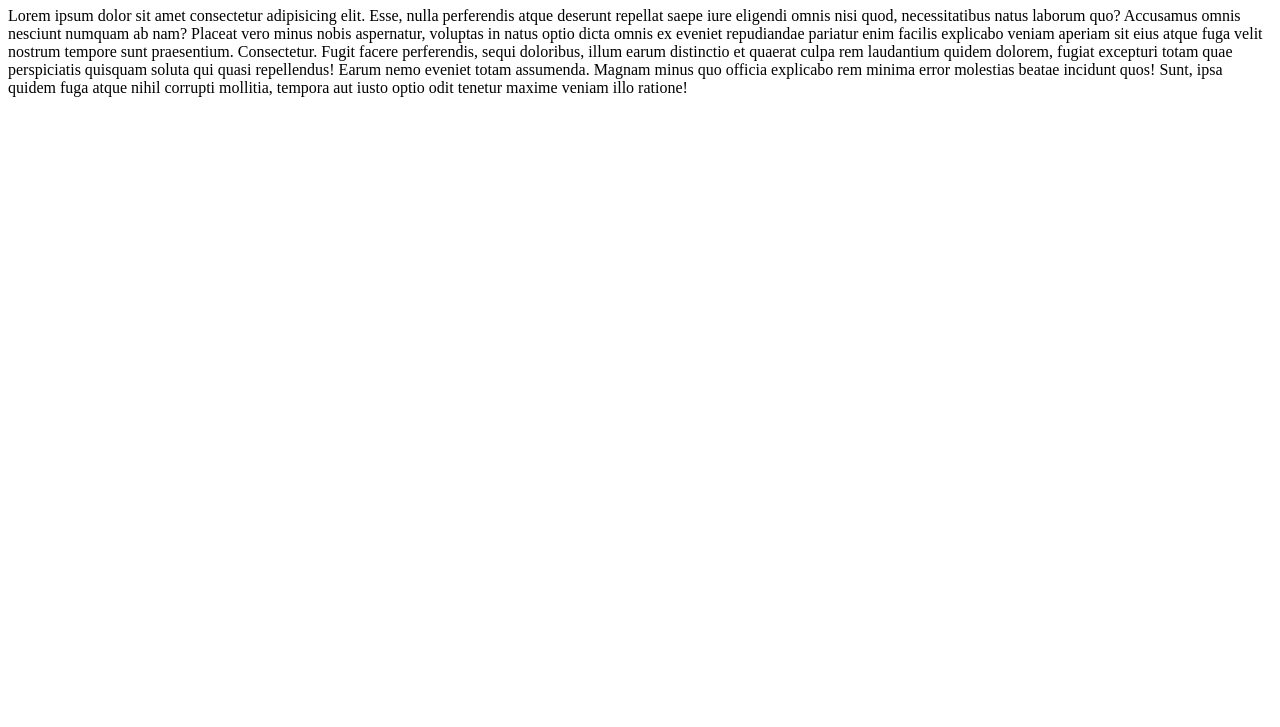
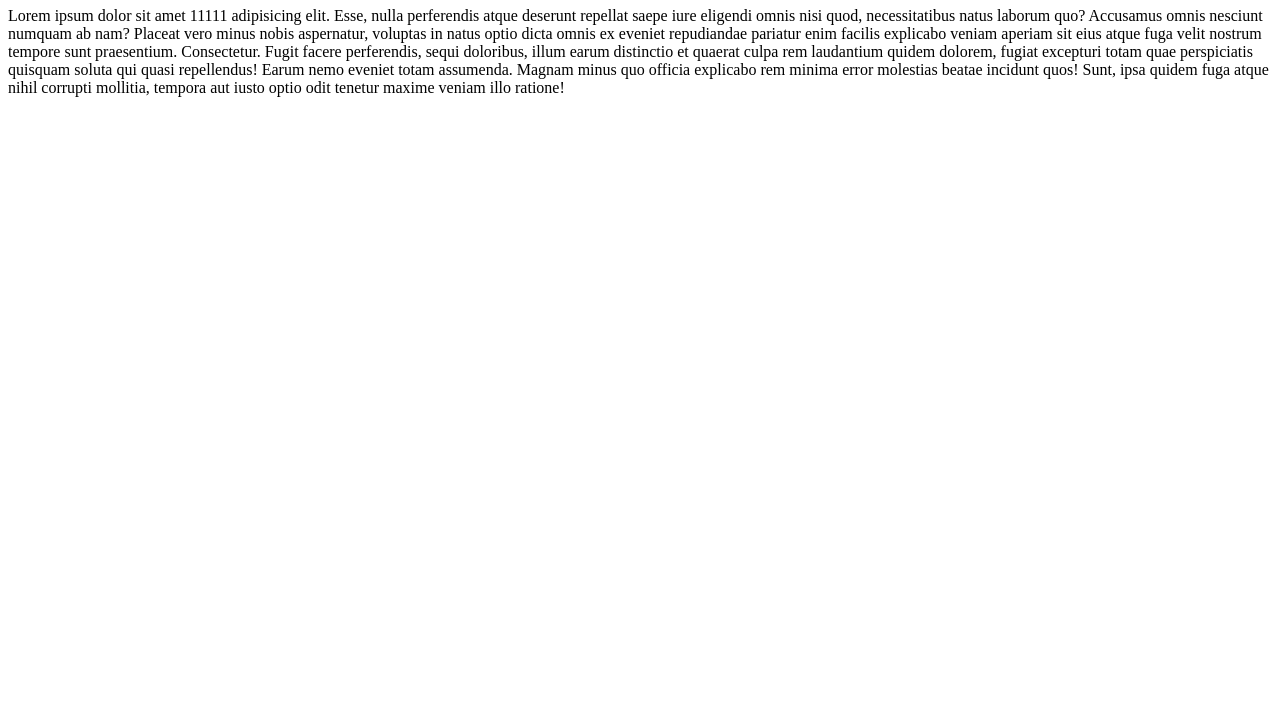
Before and after one commit to Fajoce/mergeconflicts, a plain HTML site: page index.html in a window 1280 px wide. Shown: the part 73-800 px from the top of the page. Drawn offline with Linux system fonts and the light colour scheme.

Commit message:
another1

```diff
--- a/index.html
+++ b/index.html
@@ -8,7 +8,7 @@
 </head>
 <body>
     <h1>Merge</h1>
-    <p>Lorem ipsum dolor sit amet consectetur adipisicing elit. Esse, nulla perferendis atque deserunt repellat saepe iure eligendi omnis nisi quod, necessitatibus natus laborum quo? Accusamus omnis nesciunt numquam ab nam?
+    <p>Lorem ipsum dolor sit amet 11111 adipisicing elit. Esse, nulla perferendis atque deserunt repellat saepe iure eligendi omnis nisi quod, necessitatibus natus laborum quo? Accusamus omnis nesciunt numquam ab nam?
     Placeat vero minus nobis aspernatur, voluptas in natus optio dicta omnis ex eveniet repudiandae pariatur enim facilis explicabo veniam aperiam sit eius atque fuga velit nostrum tempore sunt praesentium. Consectetur.
     Fugit facere perferendis, sequi doloribus, illum earum distinctio et quaerat culpa rem laudantium quidem dolorem, fugiat excepturi totam quae perspiciatis quisquam soluta qui quasi repellendus! Earum nemo eveniet totam assumenda.
     Magnam minus quo officia explicabo rem minima error molestias beatae incidunt quos! Sunt, ipsa quidem fuga atque nihil corrupti mollitia, tempora aut iusto optio odit tenetur maxime veniam illo ratione!</p>
```
